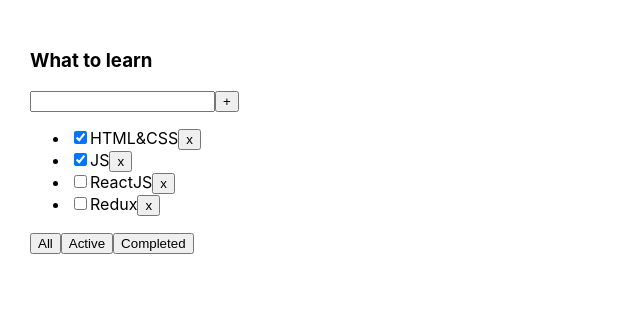
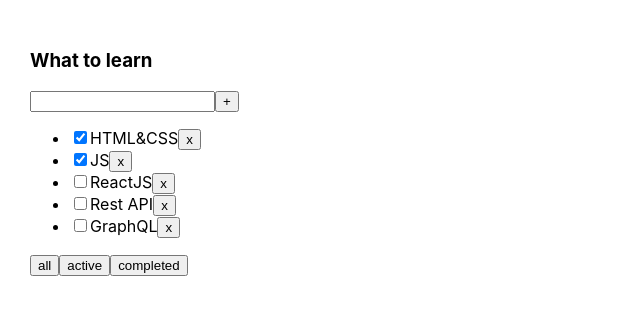
Before and after one commit to Nirweint/todo-with-best-practices, a React (Create React App) app: page / in a window 1280 px wide. Shown: the top 314 px of the page, without its empty margins (0-640 px from the left). Built offline with nearby package versions, Linux system fonts and the light colour scheme.

Commit message:
01 reafctor all

```diff
--- a/package.json
+++ b/package.json
@@ -10,10 +10,12 @@
     "@types/node": "^12.0.0",
     "@types/react": "^16.9.0",
     "@types/react-dom": "^16.9.0",
+    "@types/uuid": "^8.3.1",
     "react": "^16.13.1",
     "react-dom": "^16.13.1",
     "react-scripts": "3.4.1",
-    "typescript": "~3.7.2"
+    "typescript": "~3.7.2",
+    "uuid": "^8.3.2"
   },
   "scripts": {
     "start": "react-scripts start",
--- a/src/App.tsx
+++ b/src/App.tsx
@@ -1,47 +1,55 @@
 import React, {useState} from 'react';
 import './App.css';
 import {Todolist} from './Todolist';
+import { v1 } from 'uuid';
 
-export type FilterType = "all" | 'completed' | 'active'
+export type FilterValuesType = "all" | "active" | "completed";
 
 function App() {
 
-    let initialState = [
-        {id: 1, title: "HTML&CSS", isDone: true},
-        {id: 2, title: "JS", isDone: true},
-        {id: 3, title: "ReactJS", isDone: false},
-        {id: 4, title: "Redux", isDone: false},
-    ];
+    let [tasks, setTasks] = useState([
+        { id: v1(), title: "HTML&CSS", isDone: true },
+        { id: v1(), title: "JS", isDone: true },
+        { id: v1(), title: "ReactJS", isDone: false },
+        { id: v1(), title: "Rest API", isDone: false },
+        { id: v1(), title: "GraphQL", isDone: false },
+    ]);
 
-    let [tasks, setTasks ] = useState(initialState)
-    let [filter, setFilter] = useState<FilterType>('all')
-
-    function removeTask(taskId: number) {
-        setTasks(tasks.filter(t => t.id !== taskId))
+    function removeTask(id: string) {
+        let filteredTasks = tasks.filter(t => t.id != id);
+        setTasks(filteredTasks);
     }
 
-    function filterTasks(value: FilterType) {
-        setFilter(value)
+    function addTask(title: string) {
+        let task = { id: v1(), title: title, isDone: false };
+        let newTasks = [task, ...tasks];
+        setTasks(newTasks);
     }
+
+    let [filter, setFilter] = useState<FilterValuesType>("all");
 
     let tasksForTodolist = tasks;
 
     if (filter === "active") {
-        tasksForTodolist = tasks.filter(t => !t.isDone)
+        tasksForTodolist = tasks.filter(t => t.isDone === false);
+    }
+    if (filter === "completed") {
+        tasksForTodolist = tasks.filter(t => t.isDone === true);
     }
 
-    if (filter === "completed") {
-      tasksForTodolist = tasks.filter(t => t.isDone)
+    function changeFilter(value: FilterValuesType) {
+        setFilter(value);
     }
+
 
 
     return (
         <div className="App">
-            <Todolist
-                title="What to learn"
-                tasks={tasksForTodolist}
-                removeTask={removeTask}
-                filterTasks={filterTasks}/>
+            <Todolist title="What to learn"
+                      tasks={tasksForTodolist}
+                      removeTask={removeTask}
+                      changeFilter={changeFilter}
+                      addTask={addTask} />
         </div>
     );
 }
--- a/src/Todolist.tsx
+++ b/src/Todolist.tsx
@@ -1,8 +1,9 @@
-import React from 'react';
-import {FilterType} from "./App";
+import React, {ChangeEvent, KeyboardEvent, useState} from 'react';
+import {FilterValuesType} from './App';
+import {Button} from "./components/Button";
 
-export type TaskType = {
-    id: number
+type TaskType = {
+    id: string
     title: string
     isDone: boolean
 }
@@ -10,32 +11,80 @@
 type PropsType = {
     title: string
     tasks: Array<TaskType>
-    removeTask: (taskId: number) => void
-    filterTasks: (value: FilterType) => void
+    removeTask: (taskId: string) => void
+    changeFilter: (value: FilterValuesType) => void
+    addTask: (title: string) => void
 }
 
 export function Todolist(props: PropsType) {
 
-    let liElement = props.tasks.map(t =>
-        <li key={t.id}>
-            <input type="checkbox" checked={t.isDone}/>
-            <span>{t.title}</span>
-            <button onClick={() => {props.removeTask(t.id)}}>x</button>
-        </li>)
+    let [title, setTitle] = useState("")
+
+    const addTask = () => {
+        props.addTask(title);
+        setTitle("");
+    }
+    const onChangeHandler = (e: ChangeEvent<HTMLInputElement>) => {
+        setTitle(e.currentTarget.value)
+    }
+    const onKeyPressHandler = (e: KeyboardEvent<HTMLInputElement>) => {
+        if (e.charCode === 13) {
+            addTask();
+        }
+    }
+
+    // const changeFilterOnAll = () => {
+    //     props.changeFilter("all")
+    // }
+    // const changeFilterOnActive = () => {
+    //     props.changeFilter("active")
+    // }
+    // const changeFilterOnCompleted = () => {
+    //     props.changeFilter("completed")
+    // }
+
+    const changeFilter = (value: FilterValuesType) => {
+        props.changeFilter(value)
+    }
+
+    const onClickHandler = (tId: string) => {
+        props.removeTask(tId)
+    }
+
 
     return <div>
         <h3>{props.title}</h3>
         <div>
-            <input/>
-            <button>+</button>
+            <input value={title}
+                   onChange={ onChangeHandler }
+                   onKeyPress={ onKeyPressHandler }
+            />
+            <Button callBack={addTask} name={'+'}/>
+            {/*<button onClick={addTask}>+</button>*/}
         </div>
         <ul>
-            {liElement}
+            {
+                props.tasks.map(t => {
+
+                    // const onClickHandler = () => props.removeTask(t.id)
+
+                    return <li key={t.id}>
+                        <input type="checkbox" checked={t.isDone}/>
+                        <span>{t.title}</span>
+                        <Button name={'x'} callBack={() => {onClickHandler(t.id)}}/>
+                        {/*<button onClick={ onClickHandler }>x</button>*/}
+                    </li>
+                })
+            }
         </ul>
         <div>
-            <button >All</button>
-            <button >Active</button>
-            <button >Completed</button>
+            <Button name={'all'} callBack={() =>{changeFilter('all')}}/>
+            <Button name={'active'} callBack={() =>{changeFilter('active')}}/>
+            <Button name={'completed'} callBack={() =>{changeFilter('completed')}}/>
+
+            {/*<button onClick={ () => changeFilter('all') }>All</button>*/}
+            {/*<button onClick={ () => changeFilter('active') }>Active</button>*/}
+            {/*<button onClick={ () => changeFilter('completed') }>Completed</button>*/}
         </div>
     </div>
 }
--- /dev/null
+++ b/src/components/Button.tsx
@@ -0,0 +1,18 @@
+import React from 'react';
+
+type PropsType = {
+    callBack: () => void
+    name: string
+}
+
+export const Button = (props: PropsType) => {
+    const onClickHandler = () => {
+    props.callBack()
+    }
+
+    return (
+        <button onClick={onClickHandler}>
+            {props.name}
+        </button>
+    );
+};
```
Also changed, not shown: 1 other file (tests, documents, lock files or other folders).
